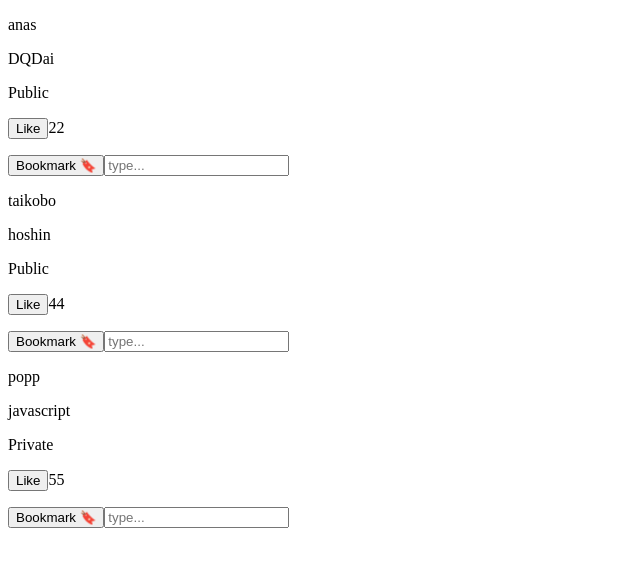
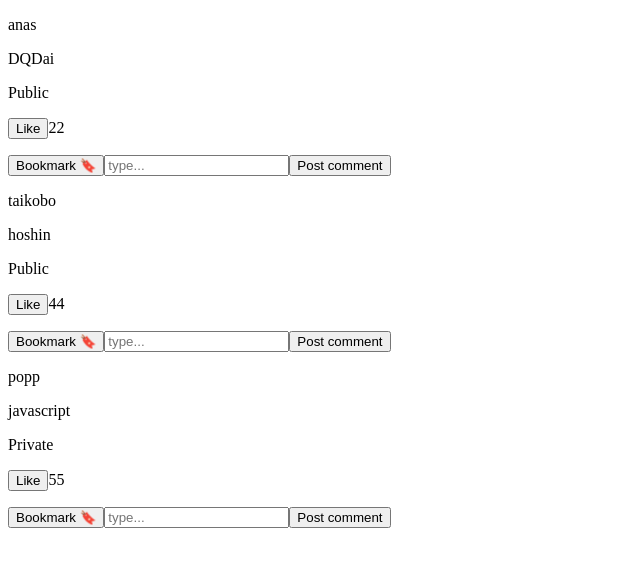
Before and after one commit to kugicode/typescript-learning, a React (Vite) app: page / in a window 1280 px wide. Shown: the top 566 px of the page, without its empty margins (0-640 px from the left). Built offline with nearby package versions, Linux system fonts and the light colour scheme.

Commit message:
learning typescript

```diff
--- a/src/App.tsx
+++ b/src/App.tsx
@@ -21,8 +21,14 @@ function PostCard({ newPost }: { newPost: Post }){
   const [likesCount, setLikesCount] = useState<number>(newPost.likes);
   const [isBookmarked, setIsBookmarked] = useState<boolean>(false);
   const [comment, setComment] = useState<string>('');
-  const handleTextChange = (e: React.ChangeEvent<HTMLInputElement>) => {
+  const [allComment, setAllComment] = useState <string[]>([]);
+  const handleTextChange = (e: React.ChangeEvent<HTMLInputElement>) => { //You do this instead when writing Typescript in js you'd do (e.target.value)
   setComment(e.target.value);
+}
+
+const handleAddComment = () => {
+  setAllComment([...allComment, comment])
+  setComment("");
 }
   return(
     <div>
@@ -35,6 +41,10 @@ function PostCard({ newPost }: { newPost: Post }){
       <button onClick={() => setIsBookmarked(!isBookmarked)}>
         { isBookmarked ? "Saved ✅": "Bookmark 🔖" }</button>
         <input type="text" placeholder="type..." value={comment} onChange={ handleTextChange }/>
+        <button onClick={handleAddComment}>Post comment</button>
+        {allComment.map((m) => (
+        <p key={m}>{m}</p>
+        ))}
         <p>{ comment }</p>
     </div>
   )
```
